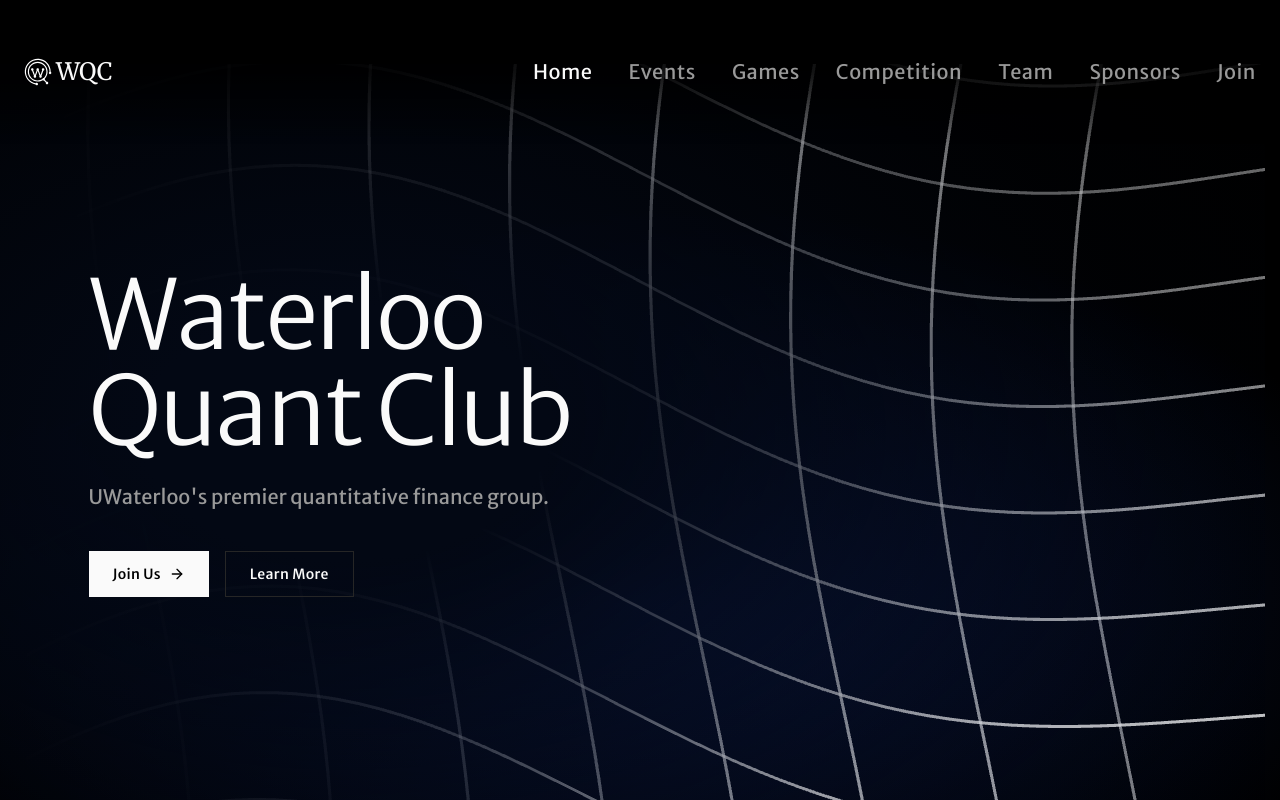
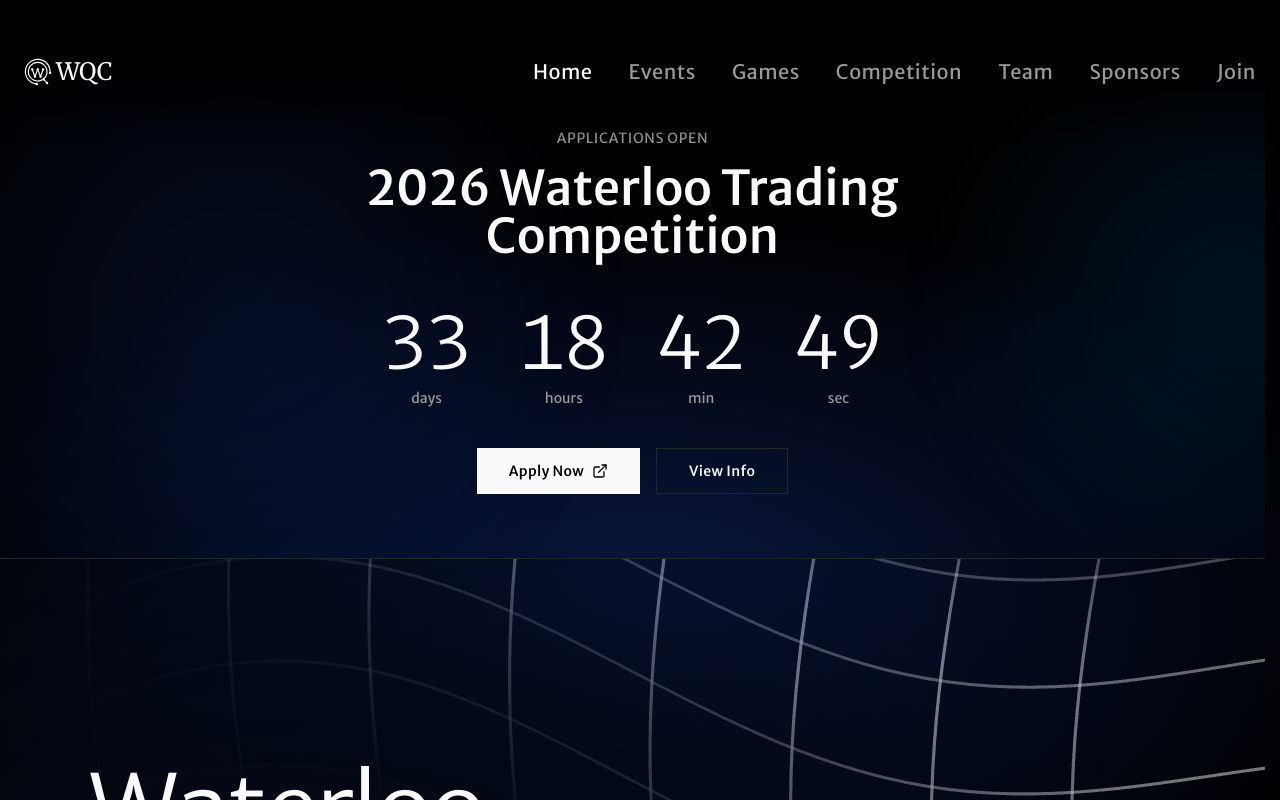
Before and after one commit to waterlooquantclub/waterlooquantclub.github.io, a React (Vite) app in the folder client/: page / in a window 1280 px wide. Shown: the top 800 px of the page. Built offline with nearby package versions, Linux system fonts and the light colour scheme; the HTML template or start-up script is replaced by a standard one.

Commit message:
added a call to action timer on home page for the trading comp

```diff
--- a/client/src/pages/Index.tsx
+++ b/client/src/pages/Index.tsx
@@ -1,12 +1,97 @@
 import { Link } from "react-router-dom";
 import Layout from "@/components/Layout";
-import { ArrowRight } from "lucide-react";
+import { ArrowRight, ExternalLink } from "lucide-react";
 import WavyGrid from "@/components/WavyGrid";
 import SponsorSection from "@/components/SponsorSection";
+import { useState, useEffect } from "react";
 
 const Index = () => {
+  const [timeLeft, setTimeLeft] = useState({
+    days: 0,
+    hours: 0,
+    minutes: 0,
+    seconds: 0,
+  });
+
+  useEffect(() => {
+    const targetDate = new Date("2026-02-15T23:59:00").getTime();
+
+    const updateCountdown = () => {
+      const now = new Date().getTime();
+      const distance = targetDate - now;
+
+      if (distance > 0) {
+        setTimeLeft({
+          days: Math.floor(distance / (1000 * 60 * 60 * 24)),
+          hours: Math.floor((distance % (1000 * 60 * 60 * 24)) / (1000 * 60 * 60)),
+          minutes: Math.floor((distance % (1000 * 60 * 60)) / (1000 * 60)),
+          seconds: Math.floor((distance % (1000 * 60)) / 1000),
+        });
+      }
+    };
+
+    updateCountdown();
+    const interval = setInterval(updateCountdown, 1000);
+
+    return () => clearInterval(interval);
+  }, []);
+
   return (
     <Layout>
+      {/* Call to Action Banner */}
+      <section className="relative border-b border-border py-16 px-6 overflow-hidden">
+        <div className="absolute inset-0 opacity-80" aria-hidden>
+          <div className="absolute -left-40 top-1/2 -translate-y-1/2 w-[50rem] h-[50rem] rounded-full bg-[radial-gradient(circle_at_center,_rgba(26,64,170,0.25)_0%,_rgba(5,7,12,0)_65%)] blur-2xl" />
+          <div className="absolute right-[-18rem] top-1/2 -translate-y-1/2 w-[40rem] h-[40rem] rounded-full bg-[radial-gradient(circle_at_center,_rgba(9,126,227,0.2)_0%,_rgba(5,7,12,0)_70%)] blur-2xl" />
+        </div>
+        <div className="container mx-auto max-w-4xl text-center relative z-10">
+          <p className="text-sm uppercase tracking-wider text-muted-foreground mb-4">
+            Applications Open
+          </p>
+          <h2 className="text-3xl md:text-4xl lg:text-5xl font-medium mb-12">
+            2026 Waterloo Trading Competition
+          </h2>
+
+          {/* Countdown Timer */}
+          <div className="flex justify-center gap-6 md:gap-12 mb-10">
+            {[
+              { value: timeLeft.days, label: "days" },
+              { value: timeLeft.hours, label: "hours" },
+              { value: timeLeft.minutes, label: "min" },
+              { value: timeLeft.seconds, label: "sec" },
+            ].map((item, index) => (
+              <div key={index} className="flex flex-col">
+                <span className="text-5xl md:text-6xl lg:text-7xl font-light tabular-nums">
+                  {String(item.value).padStart(2, "0")}
+                </span>
+                <span className="text-sm text-muted-foreground mt-2">
+                  {item.label}
+                </span>
+              </div>
+            ))}
+          </div>
+
+          {/* Action Buttons */}
+          <div className="flex flex-col sm:flex-row gap-4 justify-center">
+            <a
+              href="https://me.waterlooquantclub.com/forms/2026-waterloo-trading-competition-application/"
+              target="_blank"
+              rel="noopener noreferrer"
+              className="inline-flex items-center justify-center gap-2 bg-foreground text-background px-8 py-3 text-sm font-medium tracking-wide hover:bg-foreground/90 transition-colors"
+            >
+              Apply Now
+              <ExternalLink className="w-4 h-4" />
+            </a>
+            <Link
+              to="/competition"
+              className="inline-flex items-center justify-center gap-2 border border-border px-8 py-3 text-sm font-medium tracking-wide text-foreground hover:bg-secondary transition-colors"
+            >
+              View Info
+            </Link>
+          </div>
+        </div>
+      </section>
+
       {/* Hero Section */}
       <section className="min-h-[calc(100vh-4rem)] flex flex-col justify-center px-6 relative overflow-hidden">
         {/* Wavy Grid Background */}
```
